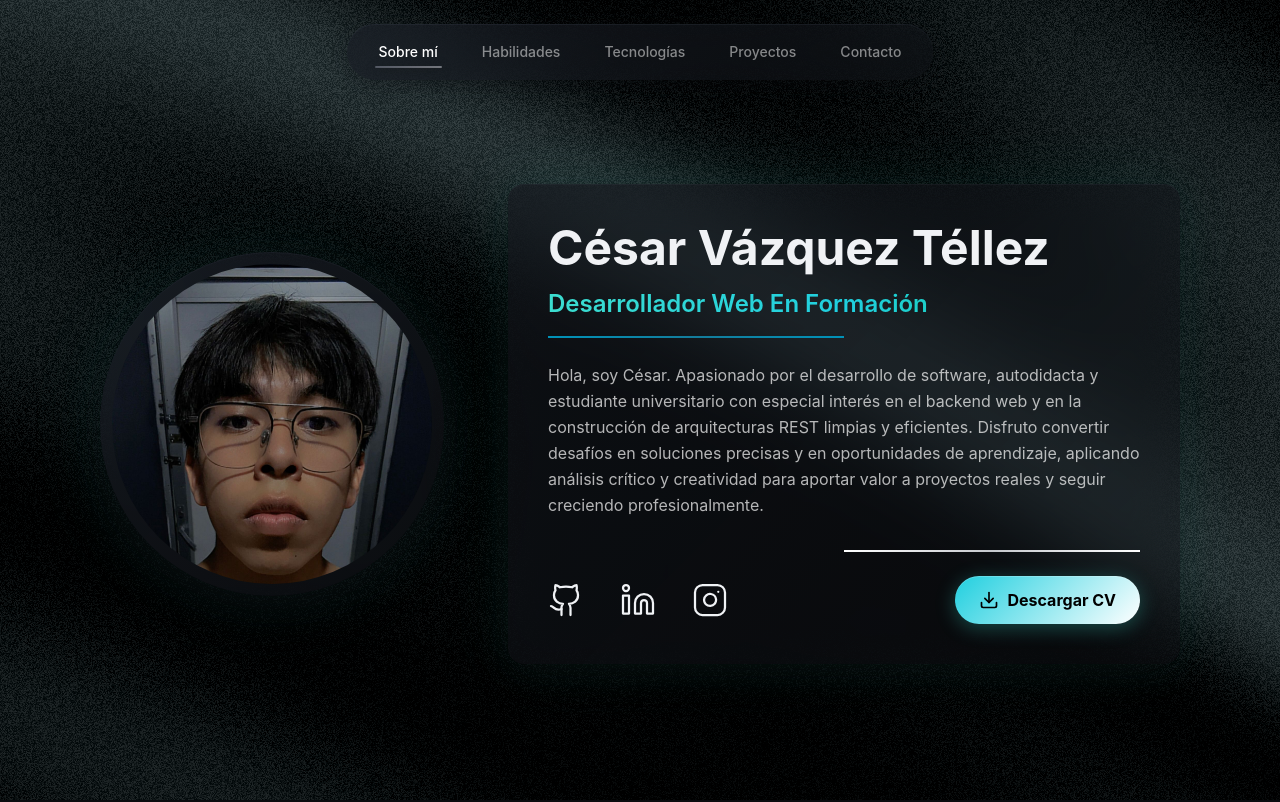
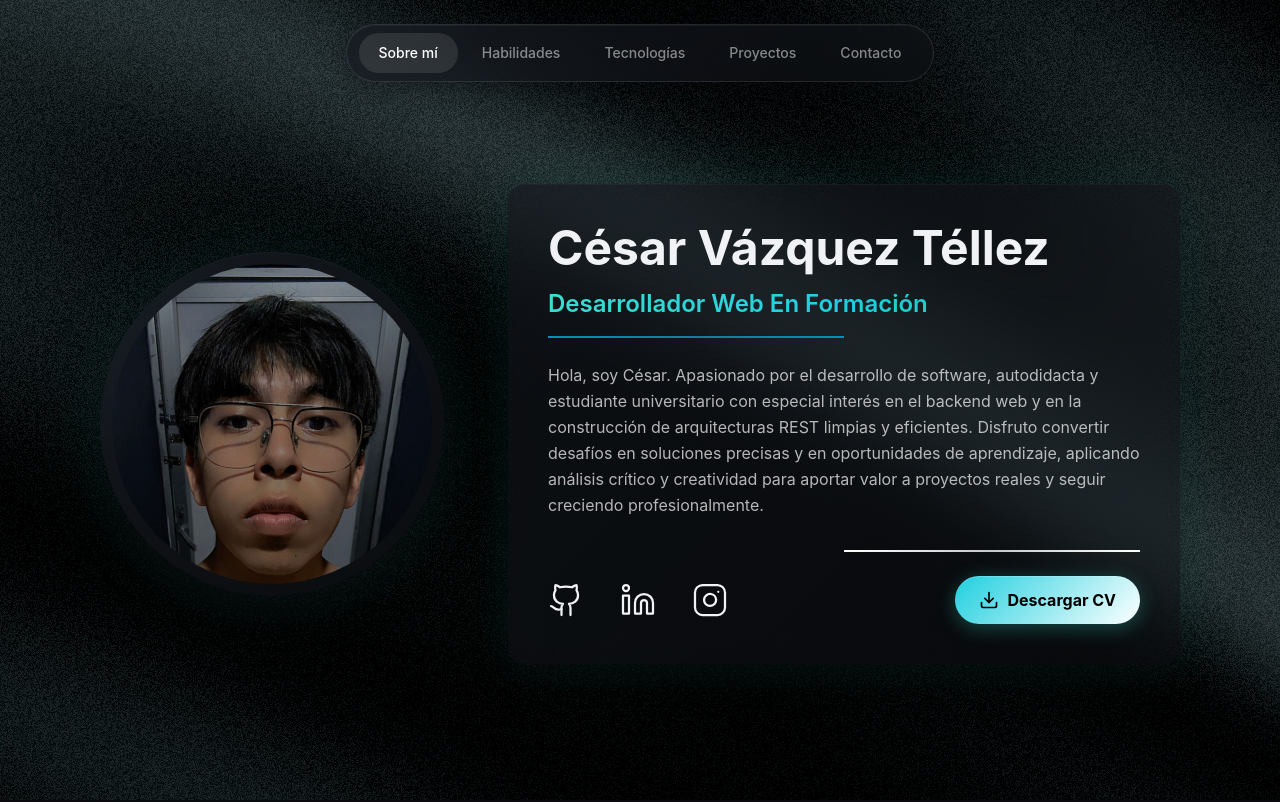
Before and after one commit to CesarVazquezTellez/CesarVazquezTellez-Portafolio, a React (Vite) app: page / in a window 1280 px wide. Shown: the top 802 px of the page. Built offline with nearby package versions, Linux system fonts and the light colour scheme.

Commit message:
test menu

```diff
--- a/src/components/Background.tsx
+++ b/src/components/Background.tsx
@@ -1,9 +1,3 @@
-// import LiquidChrome from "../components/backgrounds/LiquidChrome";
-
-// import Beams from "./backgrounds/Bims";
-
-// import Aurora from "./backgrounds/Aurora";
-
 import { useState, useEffect } from "react";
 import Silk from "./backgrounds/Silk";
 
--- a/src/components/GlassNavbar.tsx
+++ b/src/components/GlassNavbar.tsx
@@ -1,9 +1,10 @@
-import { useState, useEffect } from 'react';
-import { motion, AnimatePresence } from 'framer-motion';
+import { useState, useEffect, useCallback, useRef } from 'react';
+import { createPortal } from 'react-dom';
+import { motion, AnimatePresence, useReducedMotion } from 'framer-motion';
 import { Menu, X } from 'lucide-react';
 
 const navItems = [
-  { id: 'hero', label: 'Sobre mí' }, // Cambié 'about' por 'hero' para que coincida con tu primer sección
+  { id: 'hero', label: 'Sobre mí' },
   { id: 'skills', label: 'Habilidades' },
   { id: 'tech', label: 'Tecnologías' },
   { id: 'projects', label: 'Proyectos' },
@@ -13,138 +14,213 @@ const navItems = [
 const GlassNavbar = () => {
   const [activeItem, setActiveItem] = useState('hero');
   const [isMenuOpen, setIsMenuOpen] = useState(false);
+  const shouldReduceMotion = useReducedMotion();
+  // Ref para saber si el scroll fue iniciado por nosotros (click en nav)
+  const isScrollingRef = useRef(false);
+  const scrollTimeoutRef = useRef<ReturnType<typeof setTimeout> | null>(null);
 
-  // Función para hacer scroll suave
-  const scrollToSection = (id: string) => {
+  const scrollToSection = useCallback((id: string) => {
     const element = document.getElementById(id);
     if (element) {
+      // 1. Actualizamos el activeItem INMEDIATAMENTE al hacer click
+      setActiveItem(id);
+      setIsMenuOpen(false);
+
+      // 2. Marcamos que el scroll es nuestro para que el observer no lo pise
+      isScrollingRef.current = true;
+      if (scrollTimeoutRef.current) clearTimeout(scrollTimeoutRef.current);
+
+      setTimeout(() => {
         element.scrollIntoView({ behavior: 'smooth' });
-      setIsMenuOpen(false); // Cierra el menú en móvil al hacer click
+        // Damos tiempo suficiente para que termine el scroll suave (~800ms típico)
+        scrollTimeoutRef.current = setTimeout(() => {
+          isScrollingRef.current = false;
+        }, 900);
+      }, 50);
     }
+  }, []);
+
+  useEffect(() => {
+    // rootMargin más permisivo: detecta la sección cuando ocupa el centro del viewport
+    const observerOptions = {
+      root: null,
+      rootMargin: '-20% 0px -60% 0px',
+      threshold: 0,
     };
 
-  // Lógica para detectar la sección activa al hacer scroll
-  useEffect(() => {
     const handleIntersect = (entries: IntersectionObserverEntry[]) => {
+      // Si el scroll fue iniciado por nosotros, ignoramos al observer
+      if (isScrollingRef.current) return;
+
       entries.forEach((entry) => {
         if (entry.isIntersecting) {
-          setActiveItem(entry.target.id);
+          setActiveItem((prev) => (prev !== entry.target.id ? entry.target.id : prev));
         }
       });
     };
 
-    const observerOptions = {
-      root: null,
-      rootMargin: '-50% 0px -50% 0px', // Detecta cuando la sección está en el centro de la pantalla
-      threshold: 0,
-    };
-
     const observer = new IntersectionObserver(handleIntersect, observerOptions);
-
     navItems.forEach((item) => {
       const element = document.getElementById(item.id);
       if (element) observer.observe(element);
     });
 
-    return () => observer.disconnect();
+    return () => {
+      observer.disconnect();
+      if (scrollTimeoutRef.current) clearTimeout(scrollTimeoutRef.current);
+    };
   }, []);
 
-  return (
-    <motion.nav
-      initial={{ opacity: 0, y: -20 }}
-      animate={{ opacity: 1, y: 0 }}
-      transition={{ duration: 0.6, ease: 'easeOut' }}
-      className="fixed top-6 left-0 right-0 z-50 flex justify-center"
-    >
-      <div className="glass-navbar px-3 py-2 w-auto min-w-[200px] flex justify-between items-center md:block hidden">
-        <ul className="flex items-center gap-1">
-          {navItems.map((item) => (
-            <li key={`desktop-${item.id}`} className="relative flex-none">
-              <button
-                onClick={() => scrollToSection(item.id)}
-                className="relative z-10 px-5 py-2.5 text-sm font-medium transition-colors duration-300 whitespace-nowrap"
-                style={{
-                  color: activeItem === item.id
-                    ? 'white'
-                    : 'rgba(255, 255, 255, 0.5)'
-                }}
-              >
-                {item.label}
-              </button>
+  // Bloquear scroll del body cuando el menú está abierto
+  useEffect(() => {
+    if (isMenuOpen) {
+      document.body.style.overflow = 'hidden';
+    } else {
+      document.body.style.overflow = '';
+    }
+    return () => {
+      document.body.style.overflow = '';
+    };
+  }, [isMenuOpen]);
 
-              {activeItem === item.id && (
-                <motion.div
-                  layoutId="nav-indicator-desktop"
-                  className="nav-indicator absolute left-4 right-4 bottom-1 h-[2px] rounded-full bg-white"
-                  transition={{
-                    type: 'spring',
-                    stiffness: 400,
-                    damping: 30,
-                  }}
-                />
-              )}
-            </li>
-          ))}
-        </ul>
-      </div>
-
-      {/* Menú Móvil (Botón Hamburguesa) */}
-      <div className="md:hidden glass-navbar px-4 py-3 flex justify-between items-center w-[90vw] max-w-sm relative z-50">
-        <span className="text-white font-bold text-sm tracking-widest uppercase">CONOCE SOBRE MÍ</span>
-        <button
-          onClick={() => setIsMenuOpen(!isMenuOpen)}
-          className="text-white p-1 hover:bg-white/10 rounded-md transition-colors z-[60]"
-          aria-label="Toggle menu"
-        >
-          {isMenuOpen ? <X size={24} /> : <Menu size={24} />}
-        </button>
-      </div>
-
+  // Overlay renderizado con Portal directamente en body
+  const mobileOverlay = (
     <AnimatePresence>
       {isMenuOpen && (
         <motion.div
           initial={{ opacity: 0 }}
           animate={{ opacity: 1 }}
           exit={{ opacity: 0 }}
-            transition={{ duration: 0.3 }}
-            className="fixed inset-0 min-h-screen bg-black/90 backdrop-blur-xl z-[40] flex flex-col items-center justify-center"
-            style={{ margin: 0 }}
+          style={{
+            position: 'fixed',
+            top: 0,
+            left: 0,
+            right: 0,
+            bottom: 0,
+            width: '100%',
+            height: '100dvh',
+            zIndex: 9999,
+            margin: 0,
+            padding: 0,
+            display: 'flex',
+            flexDirection: 'column',
+            alignItems: 'center',
+            justifyContent: 'center',
+            backgroundColor: 'rgba(0,0,0,0.95)',
+            backdropFilter: 'blur(12px)',
+          }}
         >
-            <div className="flex flex-col items-center justify-center w-full h-full gap-8">
+          <button
+            onClick={() => setIsMenuOpen(false)}
+            style={{
+              position: 'absolute',
+              top: '2.5rem',
+              right: '2rem',
+              color: 'rgba(255,255,255,0.8)',
+              background: 'none',
+              border: 'none',
+              cursor: 'pointer',
+              padding: '0.5rem',
+            }}
+            aria-label="Cerrar menú"
+          >
+            <X size={32} />
+          </button>
+
+          <nav style={{ display: 'flex', flexDirection: 'column', alignItems: 'center', gap: '2.5rem' }}>
             {navItems.map((item, i) => (
               <motion.button
-                  key={`mobile-${item.id}`}
-                  initial={{ opacity: 0, y: 20 }}
+                key={`mobile-link-${item.id}`}
+                initial={{ opacity: 0, y: 15 }}
                 animate={{ opacity: 1, y: 0 }}
-                  transition={{ delay: i * 0.1, duration: 0.4 }}
+                transition={{ delay: i * 0.07, ease: 'easeOut' }}
                 onClick={() => scrollToSection(item.id)}
-                  className={`text-3xl font-bold tracking-wide transition-all ${activeItem === item.id
-                    ? 'text-white'
-                    : 'text-white/60 hover:text-white'
-                    }`}
+                style={{
+                  fontSize: '1.875rem',
+                  fontWeight: 700,
+                  letterSpacing: '-0.025em',
+                  color: activeItem === item.id ? 'white' : 'rgba(255,255,255,0.4)',
+                  background: 'none',
+                  border: 'none',
+                  cursor: 'pointer',
+                }}
               >
                 {item.label}
               </motion.button>
             ))}
 
-              <motion.a
-                initial={{ opacity: 0, y: 20 }}
-                animate={{ opacity: 1, y: 0 }}
-                transition={{ delay: navItems.length * 0.1, duration: 0.4 }}
-                href="#contact"
-                onClick={(e) => {
-                  e.preventDefault();
-                  scrollToSection('contact');
+            <motion.button
+              initial={{ opacity: 0, scale: 0.8 }}
+              animate={{ opacity: 1, scale: 1 }}
+              transition={{ delay: 0.4 }}
+              onClick={() => scrollToSection('contact')}
+              style={{
+                marginTop: '1rem',
+                padding: '1rem 3rem',
+                backgroundColor: 'white',
+                color: 'black',
+                fontWeight: 800,
+                borderRadius: '9999px',
+                border: 'none',
+                cursor: 'pointer',
+                boxShadow: '0 0 20px rgba(255,255,255,0.3)',
               }}
-                className="mt-8 px-8 py-3 bg-white text-black font-semibold rounded-full hover:scale-105 transition-transform"
             >
               HABLEMOS
-              </motion.a>
-            </div>
+            </motion.button>
+          </nav>
         </motion.div>
       )}
     </AnimatePresence>
+  );
+
+  return (
+    <>
+      <motion.nav
+        initial={shouldReduceMotion ? { opacity: 0 } : { opacity: 0, y: -20 }}
+        animate={{ opacity: 1, y: 0 }}
+        className="fixed top-6 left-0 right-0 z-50 flex justify-center"
+      >
+        {/* Desktop Menu */}
+        <div className="glass-navbar px-3 py-2 md:flex hidden items-center backdrop-blur-md bg-black/20 rounded-full border border-white/10">
+          <ul className="flex items-center gap-1">
+            {navItems.map((item) => (
+              <li key={`desktop-${item.id}`} className="relative">
+                <button
+                  onClick={() => scrollToSection(item.id)}
+                  className={`relative z-10 px-5 py-2.5 text-sm font-medium transition-colors duration-200 ${activeItem === item.id ? 'text-white' : 'text-white/50'
+                    }`}
+                >
+                  {item.label}
+                  {activeItem === item.id && (
+                    <motion.div
+                      layoutId="nav-indicator-desktop"
+                      className="absolute inset-0 bg-white/10 rounded-full -z-10"
+                      transition={{ type: 'spring', bounce: 0.2, duration: 0.6 }}
+                    />
+                  )}
+                </button>
+              </li>
+            ))}
+          </ul>
+        </div>
+
+        {/* Mobile Trigger */}
+        <div className="md:hidden glass-navbar px-4 py-3 flex justify-between items-center w-[90vw] max-w-sm backdrop-blur-md bg-black/20 rounded-2xl border border-white/10">
+          <span className="text-white font-bold text-xs tracking-widest">MENU</span>
+          <button
+            onClick={() => setIsMenuOpen(!isMenuOpen)}
+            className="text-white p-2"
+            aria-label="Toggle menu"
+          >
+            {isMenuOpen ? <X size={20} /> : <Menu size={20} />}
+          </button>
+        </div>
       </motion.nav>
+
+      {/* Portal: renderiza el overlay directamente en document.body */}
+      {createPortal(mobileOverlay, document.body)}
+    </>
   );
 };
 
```
Lines whose indentation alone changed are shown as unchanged.
